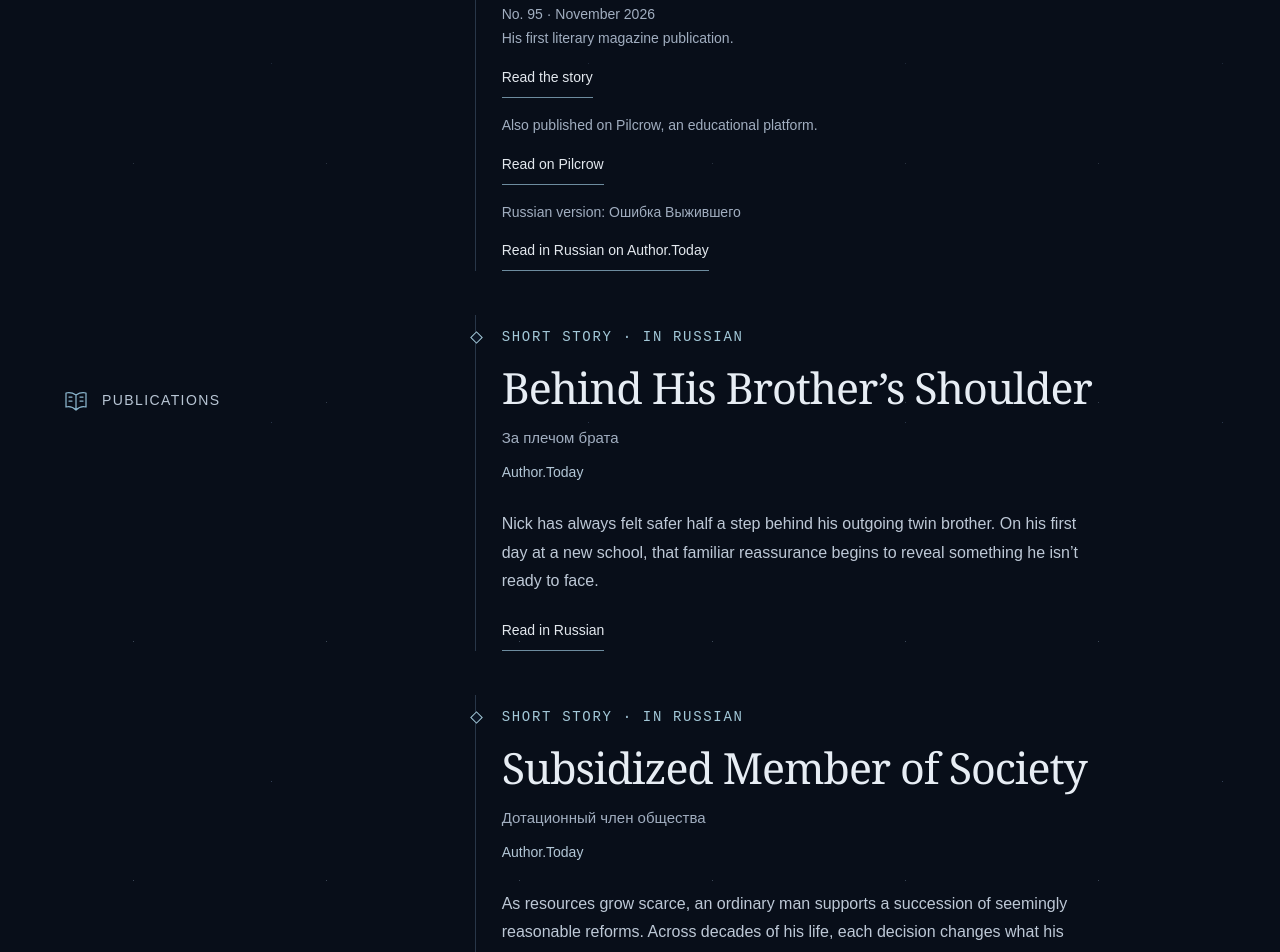
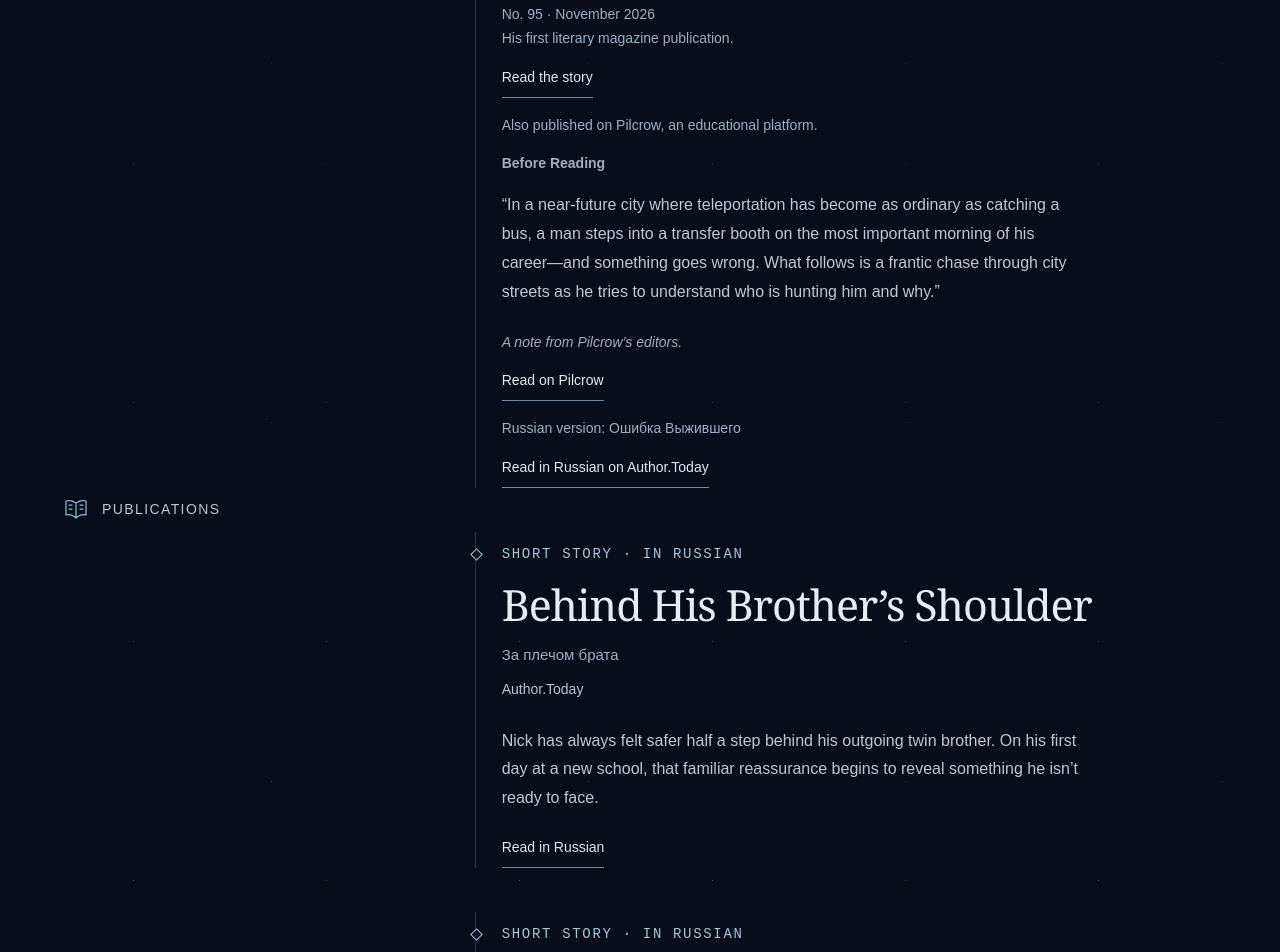
Before and after one commit to maxboganets/writing, a plain HTML site: page index.html in a window 1280 px wide. Shown: the part 1954-2906 px from the top of the page. Drawn offline with Linux system fonts and the light colour scheme.

Commit message:
Add Pilcrow editors’ note to Those Who Survived

```diff
--- a/index.html
+++ b/index.html
@@ -95,6 +95,11 @@
           <p class="pending">No. 95 · November 2026<br>His first literary magazine publication.</p>
           <p id="publication-link"><a class="text-link" href="https://adelaidemagazine.org/those-who-survived">Read the story</a></p>
           <p class="pending">Also published on Pilcrow, an educational platform.</p>
+          <p class="pending"><strong>Before Reading</strong></p>
+          <blockquote class="story-summary" cite="https://pilcrowlit.com/works/those-who-survived-68ca75e3">
+            <p>“In a near-future city where teleportation has become as ordinary as catching a bus, a man steps into a transfer booth on the most important morning of his career—and something goes wrong. What follows is a frantic chase through city streets as he tries to understand who is hunting him and why.”</p>
+          </blockquote>
+          <p class="pending"><em>A note from Pilcrow’s editors.</em></p>
           <p><a class="text-link" href="https://pilcrowlit.com/works/those-who-survived-68ca75e3">Read on Pilcrow</a></p>
           <p class="pending">Russian version: <span lang="ru">Ошибка Выжившего</span></p>
           <p><a class="text-link" href="https://author.today/reader/692116">Read in Russian on Author.Today</a></p>
```
